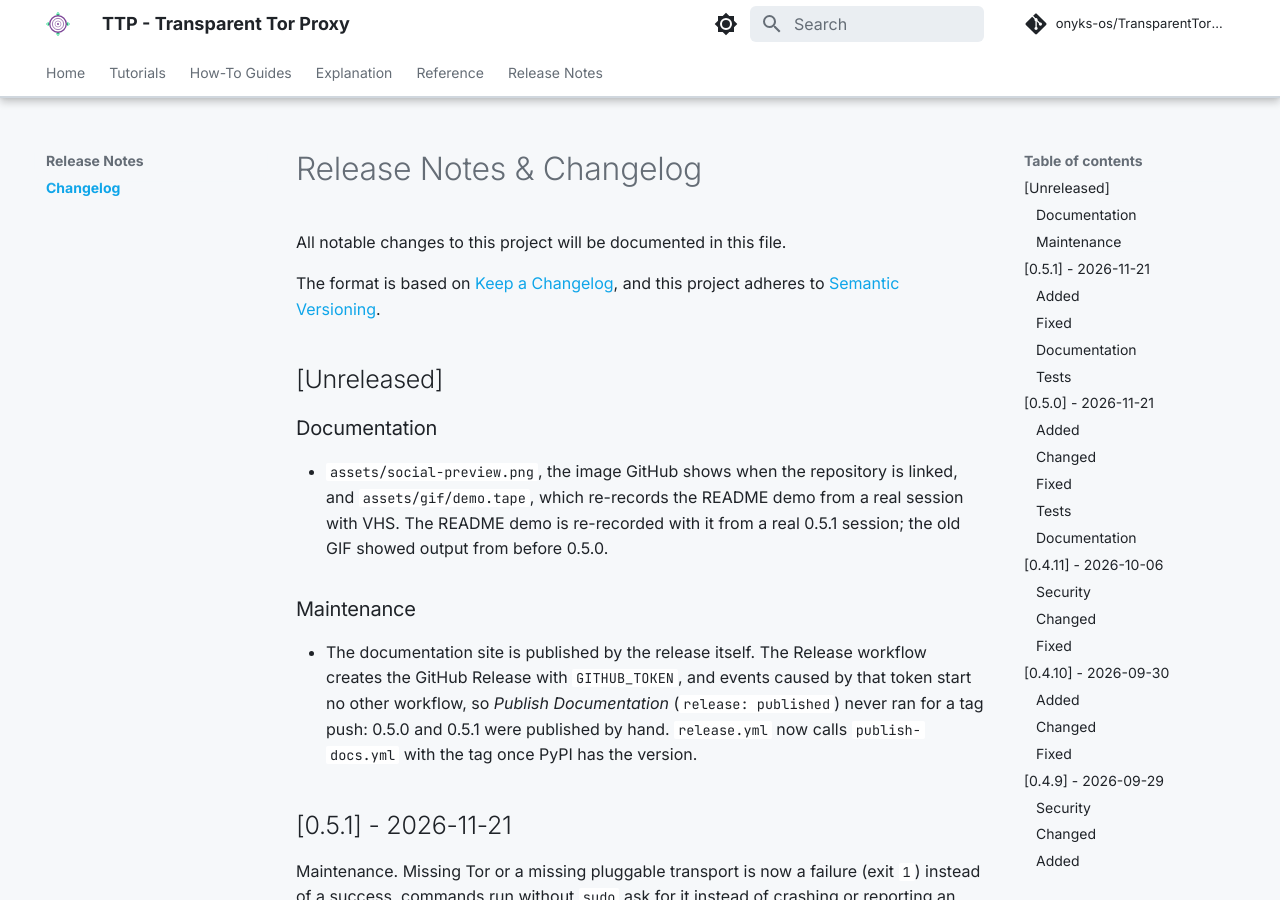
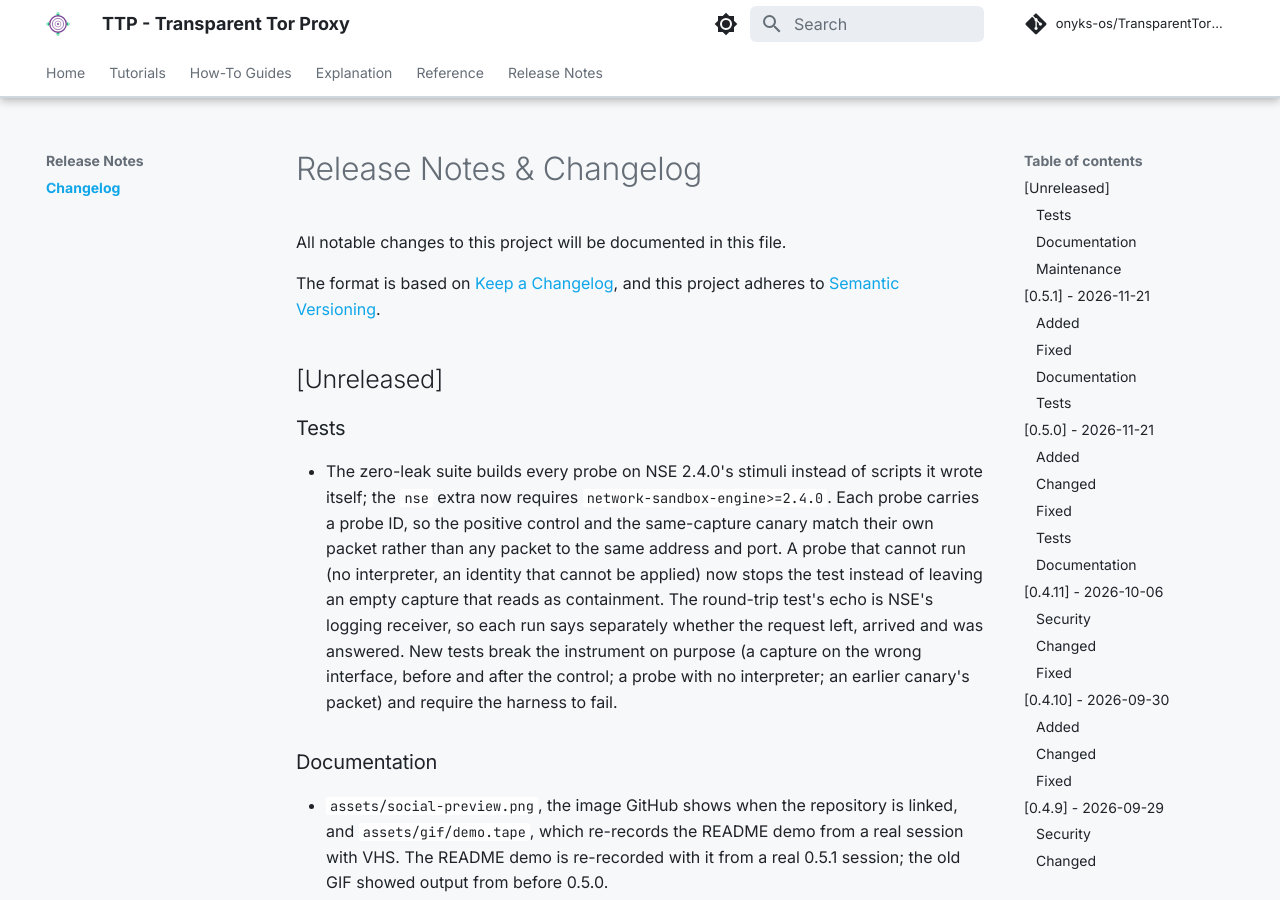
Before and after one commit to onyks-os/TransparentTorProxy, an MkDocs documentation site: the page built from docs/web/release-notes/changelog.md, in a window 1280 px wide and 900 px high. Built offline with MkDocs 1.6.1 and Material for MkDocs 9.7.7, drawn with Linux system fonts in a browser that asks for light colours; comment, search, counter and statistics services are not loaded.

Commit message:
Build the zero-leak suite's probes on NSE 2.4.0 stimuli and receivers
Slice 3 of the leak-testing plan ("trust the observer"), the part NSE 2.4.0
makes possible:

- Every probe is an NSE stimulus run as a real process with the probe's
  UID, instead of a script the suite wrote and whose stdout it parsed.
  Each run carries a probe ID, so the positive control and the
  same-capture canary match their own packet, not any packet to the same
  address and port.
- Outcomes are typed. could_not_run (no interpreter, an identity that
  cannot be applied) raises at the probe, so an empty capture after it
  can never read as containment. The control also requires the
  classifier to call its own packet a leak.
- The round-trip test uses NSE's logging UDP echo and observe(), so
  "left", "arrived" and "answered" are reported separately, and
  contradictions() catches a capture blind to the path.
- New tests break the instrument on purpose (wrong interface before and
  after the control, a probe with no interpreter, an earlier canary's
  packet) and require the harness to fail.

tests/nse_stimuli.py and canary_seen() are gone: NSE replaces them. The
nse extra requires network-sandbox-engine>=2.4.0; requirements/ci.txt pins
2.4.0 with the digests of the signed GitHub release assets.

Co-Authored-By: Claude Opus 5.5 <noreply@anthropic.com>
Signed-off-by: onyks-os <129986281+onyks-os@users.noreply.github.com>

```diff
--- a/docs/web/release-notes/changelog.md
+++ b/docs/web/release-notes/changelog.md
@@ -6,6 +6,20 @@ The format is based on [Keep a Changelog](https://keepachangelog.com/en/1.0.0/),
 and this project adheres to [Semantic Versioning](https://semver.org/spec/v2.0.0.html).
 
 ## [Unreleased]
+
+### Tests
+
+- The zero-leak suite builds every probe on NSE 2.4.0's stimuli instead of
+  scripts it wrote itself; the `nse` extra now requires
+  `network-sandbox-engine>=2.4.0`. Each probe carries a probe ID, so the
+  positive control and the same-capture canary match their own packet rather
+  than any packet to the same address and port. A probe that cannot run (no
+  interpreter, an identity that cannot be applied) now stops the test instead of
+  leaving an empty capture that reads as containment. The round-trip test's echo
+  is NSE's logging receiver, so each run says separately whether the request left,
+  arrived and was answered. New tests break the instrument on purpose (a capture
+  on the wrong interface, before and after the control; a probe with no
+  interpreter; an earlier canary's packet) and require the harness to fail.
 
 ### Documentation
 
```
Also changed, not shown: CHANGELOG.md (+14 -0 lines), DEPENDENCIES.md (+1 -1 lines), ROADMAP.md (+1 -1 lines), docs/security/leak-testing-plan.md (+1 -1 lines), docs/web/explanation/verification.md (+8 -2 lines), docs/web/reference/dependencies.md (+1 -1 lines), pyproject.toml (+6 -3 lines), 7 other files.
